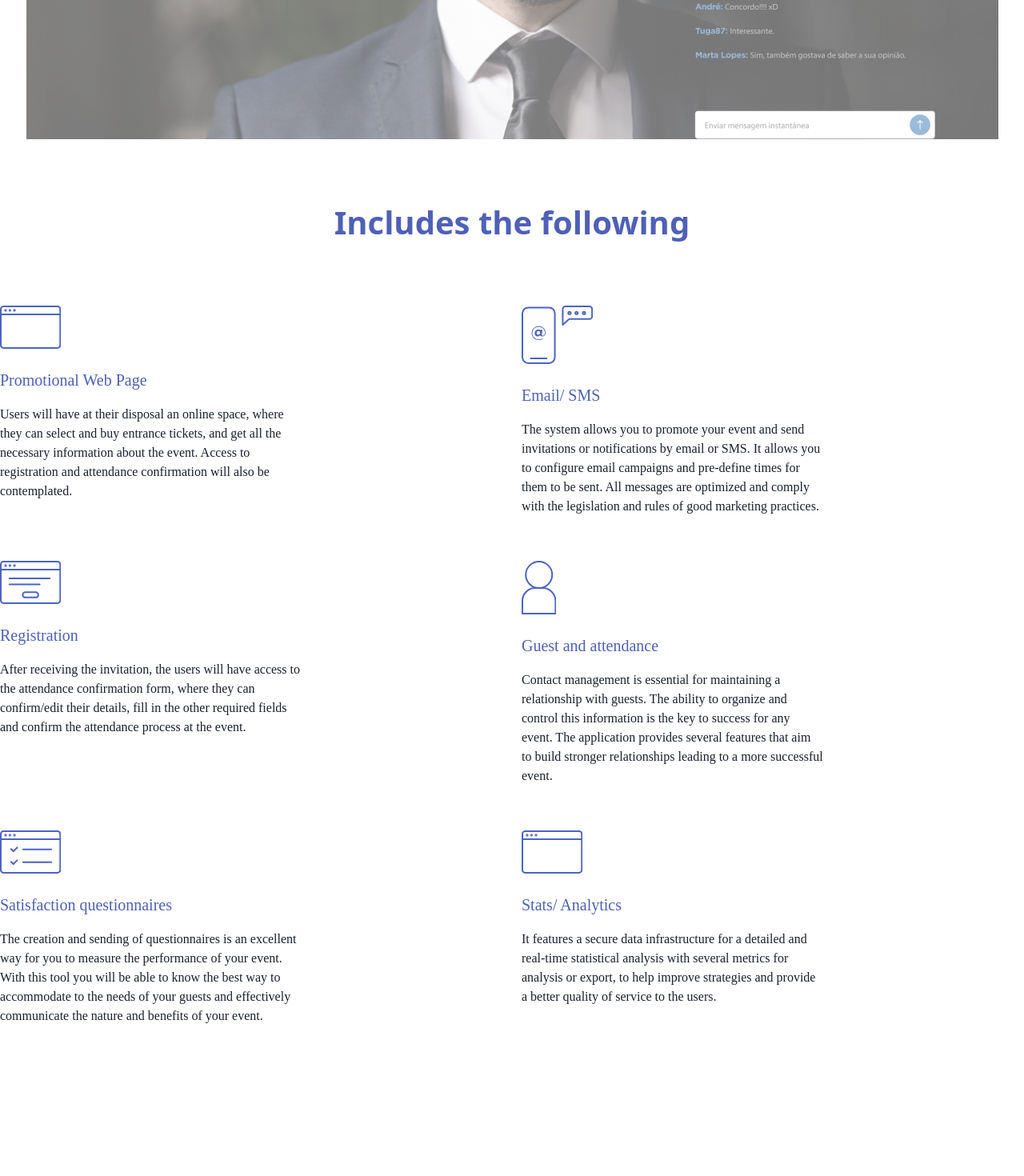
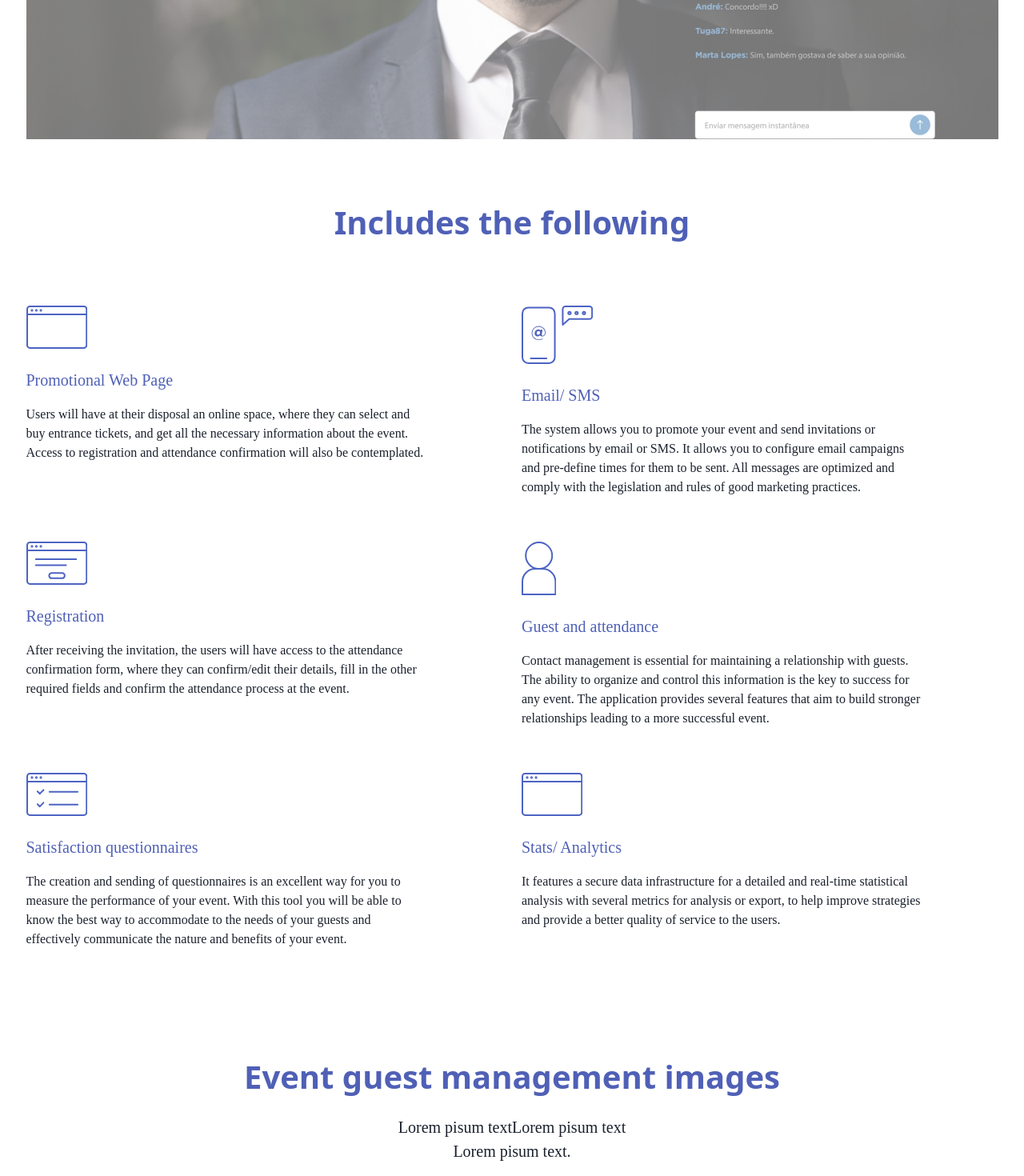
Before and after one commit to luciamvm/page_chakra_ui, a Next.js app: page / in a window 1280 px wide. Shown: the part 471-1941 px from the top of the page at 80% size. Before the commit the page ends 1809 px from the top, so only its background shows below. Built offline with nearby package versions, Linux system fonts and the light colour scheme.

Commit message:
it makes the text elements to be responsive

```diff
--- a/pages/index.js
+++ b/pages/index.js
@@ -1,6 +1,5 @@
 import { Box, BoxProps, Center, Flex, Grid, Heading, Spacer, Stack, Text} from '@chakra-ui/layout';
 import { Image } from "@chakra-ui/react";
-import IconUmbrella from '../components/iconPromotional';
 
 
 
@@ -14,10 +13,10 @@ export default function Home() {
 
       <Box>
         <Heading mt={20} mb={20} align="center" fontSize="40" fontFamily="SegoeUi, Segoe UI" color="#4f60b6">Includes the following</Heading>
+
         <Grid templateColumns="repeat(2, 1fr)" gap={6}>
           <Box w="60%">
-
-              <Box mb={14}>
+              <Box mb={14} w={[300, 400, 500]}>
                 <Box mb={6}>
                   <svg xmlns="http://www.w3.org/2000/svg" width="76.28" height="53.913" viewBox="0 0 76.28 53.913" mb={4}>
                     <rect id="Retângulo_37" data-name="Retângulo 37" width="74.28" height="51.913" rx="3.388" transform="translate(1 1)" fill="none" stroke="#4d63c3" stroke-linecap="round" stroke-miterlimit="10" stroke-width="2"/>
@@ -29,17 +28,15 @@ export default function Home() {
                 </Box>
 
                 <Text fontSize="20" fontFamily="Gotham-Bold" color="#4F60B6" mb={4}>Promotional Web Page</Text>
-                <Text fontSize="16" fontFamily="Gotham-Book">
-                  Users will have at their disposal an online space, where they can select and buy entrance tickets,
+                <Text fontSize="16" fontFamily="Gotham-Book">Users will have at their disposal an online space, where they can select and buy entrance tickets,
                   and get all the necessary information about the event. Access to registration and attendance confirmation
-                  will also be contemplated.
-                </Text>
+                  will also be contemplated.</Text>
+
               </Box>
           </Box>
 
           <Box w="60%">
-
-            <Box mb={14}>
+            <Box mb={14} w={[300, 400, 500]}>
               <Box mb={6}>
                 <svg xmlns="http://www.w3.org/2000/svg" width="89.14" height="72.917" viewBox="0 0 89.14 72.917">
                   <path id="Caminho_1" data-name="Caminho 1" d="M675,904.023a3.849,3.849,0,0,1-3.06-1.2,4.337,4.337,0,0,1-2.96,1.2,3.606,3.606,0,0,1-3.661-3.861,4.833,4.833,0,0,1,4.48-5.021,3.194,3.194,0,0,1,2.761,1.36l.221-1.06,2.36.38L674.2,901.2a3.586,3.586,0,0,0-.059.62,1.292,1.292,0,0,0,1.46,1.261c1.42,0,2.54-1.421,2.54-4.081,0-3.7-3.38-7.122-7.881-7.122a7.942,7.942,0,1,0,.159,15.883,8.987,8.987,0,0,0,4.9-1.34l.4.64a9.8,9.8,0,0,1-5.3,1.5,8.743,8.743,0,1,1-.159-17.484c4.9,0,8.722,3.821,8.722,7.922C678.986,902.343,677.205,904.023,675,904.023Zm-4.8-6.822a2.627,2.627,0,0,0-2.4,2.821,1.781,1.781,0,0,0,1.881,1.94,2.672,2.672,0,0,0,2.38-2.88A1.781,1.781,0,0,0,670.2,897.2Z" transform="translate(-648.966 -865.458)" fill="#4f60b6"/>
@@ -59,15 +56,12 @@ export default function Home() {
                 All messages are optimized and comply with the legislation and rules of good marketing practices.
               </Text>
             </Box>
-
           </Box>
-
-
         </Grid>
 
         <Grid templateColumns="repeat(2, 1fr)" gap={6}>
           <Box w="60%">
-            <Box mb={14}>
+            <Box mb={14} w={[300, 400, 500]}>
                 <Box mb={6}>
                   <svg xmlns="http://www.w3.org/2000/svg" width="76.28" height="53.913" viewBox="0 0 76.28 53.913">
                     <rect id="Retângulo_39" data-name="Retângulo 39" width="74.28" height="51.913" rx="3.388" transform="translate(1 1)" fill="none" stroke="#4d63c3" stroke-linecap="round" stroke-miterlimit="10" stroke-width="2"/>
@@ -90,7 +84,7 @@ export default function Home() {
           </Box>
 
           <Box w="60%">
-            <Box mb={14}>
+            <Box mb={14} w={[300, 400, 500]}>
                 <Box mb={6}>
                 <svg xmlns="http://www.w3.org/2000/svg" width="43.416" height="66.942" viewBox="0 0 43.416 66.942">
                   <circle id="Elipse_16" data-name="Elipse 16" cx="16.504" cy="16.504" r="16.504" transform="translate(5.204 1)" fill="none" stroke="#4d63c3" stroke-linecap="round" stroke-linejoin="round" stroke-width="2"/>
@@ -112,7 +106,7 @@ export default function Home() {
 
         <Grid templateColumns="repeat(2, 1fr)" gap={6}>
           <Box w="60%">
-            <Box mb={14}>
+            <Box mb={14} w={[300, 400, 500]}>
               <Box mb={6}>
                 <svg xmlns="http://www.w3.org/2000/svg" width="76.28" height="53.913" viewBox="0 0 76.28 53.913">
                   <line id="Linha_15" data-name="Linha 15" x2="2.813" y2="2.813" transform="translate(13.871 23.261)" fill="none" stroke="#4d63c3" stroke-linecap="round" stroke-miterlimit="10" stroke-width="2"/>
@@ -139,7 +133,7 @@ export default function Home() {
           </Box>
 
           <Box w="60%">
-            <Box mb={14}>
+            <Box mb={14} w={[300, 400, 500]}>
               <Box mb={6}>
                 <svg xmlns="http://www.w3.org/2000/svg" width="76.28" height="53.913" viewBox="0 0 76.28 53.913">
                   <rect id="Retângulo_41" data-name="Retângulo 41" width="74.28" height="51.913" rx="3.388" transform="translate(1 1)" fill="none" stroke="#4d63c3" stroke-linecap="round" stroke-miterlimit="10" stroke-width="2"/>
@@ -160,6 +154,12 @@ export default function Home() {
           </Box>
 
         </Grid>
+        <Heading mt={20} mb={6} align="center" fontSize="40" fontFamily="SegoeUi, Segoe UI" color="#4f60b6">Event guest management images</Heading>
+
+        <Text fontSize="20" fontFamily="Gotham-Book" mb={4} align="center">
+        Lorem pisum textLorem pisum text<br/>
+        Lorem pisum text.
+        </Text>
 
       </Box>
 
```
Also changed, not shown: components/iconPromotional.js (deleted).
